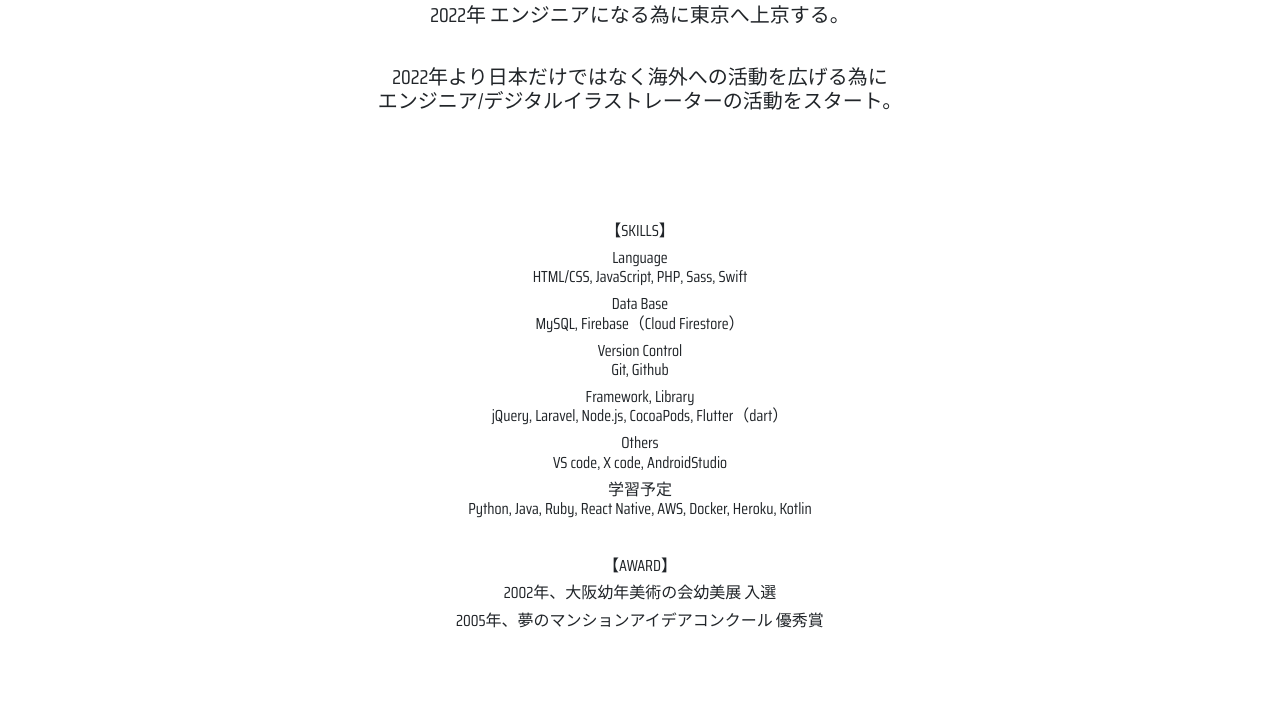
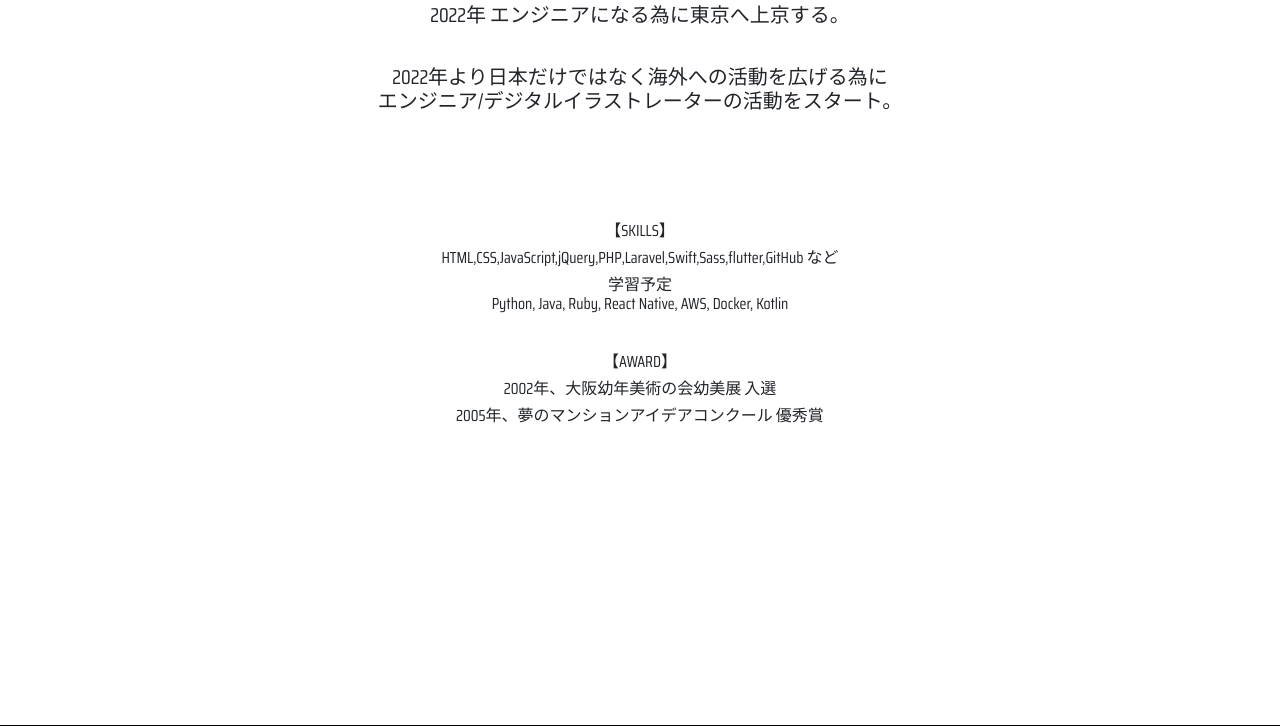
Before and after one commit to kaipora12/Pacific-Kai_Official_website, a PHP site: page /biograhy.html in a window 1280 px wide. Shown: the part 1426-2152 px from the top of the page. Run offline with PHP 8.4, Linux system fonts and the light colour scheme; some libraries are stand-ins or nearby versions.

Commit message:
commit init

```diff
--- a/biograhy.css
+++ b/biograhy.css
@@ -213,6 +213,9 @@ h6 {
   .main {
     font-size: 14px;
   }
+  .skils {
+    font-size: 14px;
+  }
 }
 
 .sub {
--- a/biograhy.html
+++ b/biograhy.html
@@ -79,18 +79,9 @@
         <h5>2022年 エンジニアになる為に東京へ上京する。</h5>
         <h5 class="main">2022年より日本だけではなく海外への活動を広げる為に<br>エンジニア/デジタルイラストレーターの活動をスタート。</h5>
         <h6>【SKILLS】</h6>
-        <h6>Language<br>
-            HTML/CSS, JavaScript, PHP, Sass, Swift </h6>
-        <h6>Data Base <br>
-            MySQL, Firebase（Cloud Firestore）</h6>
-        <h6>Version Control <br>
-            Git, Github</h6>
-        <h6>Framework, Library <br>
-            jQuery, Laravel, Node.js, CocoaPods, Flutter（dart）</h6>
-        <h6>Others <br>
-            VS code, X code, AndroidStudio</h6>
+        <h6 class ="skils">HTML,CSS,JavaScript,jQuery,PHP,Laravel,Swift,Sass,flutter,GitHub など </h6>
         <h6>学習予定<br>
-            Python, Java, Ruby, React Native, AWS, Docker, Heroku, Kotlin</h6>
+            Python, Java, Ruby, React Native, AWS, Docker, Kotlin</h6>
         <h6 class="sub">【AWARD】</h6>
         <h6>2002年、大阪幼年美術の会幼美展 入選</h6>
         <h6>2005年、夢のマンションアイデアコンクール 優秀賞</h6>
```
Also changed, not shown: 1 other file.
